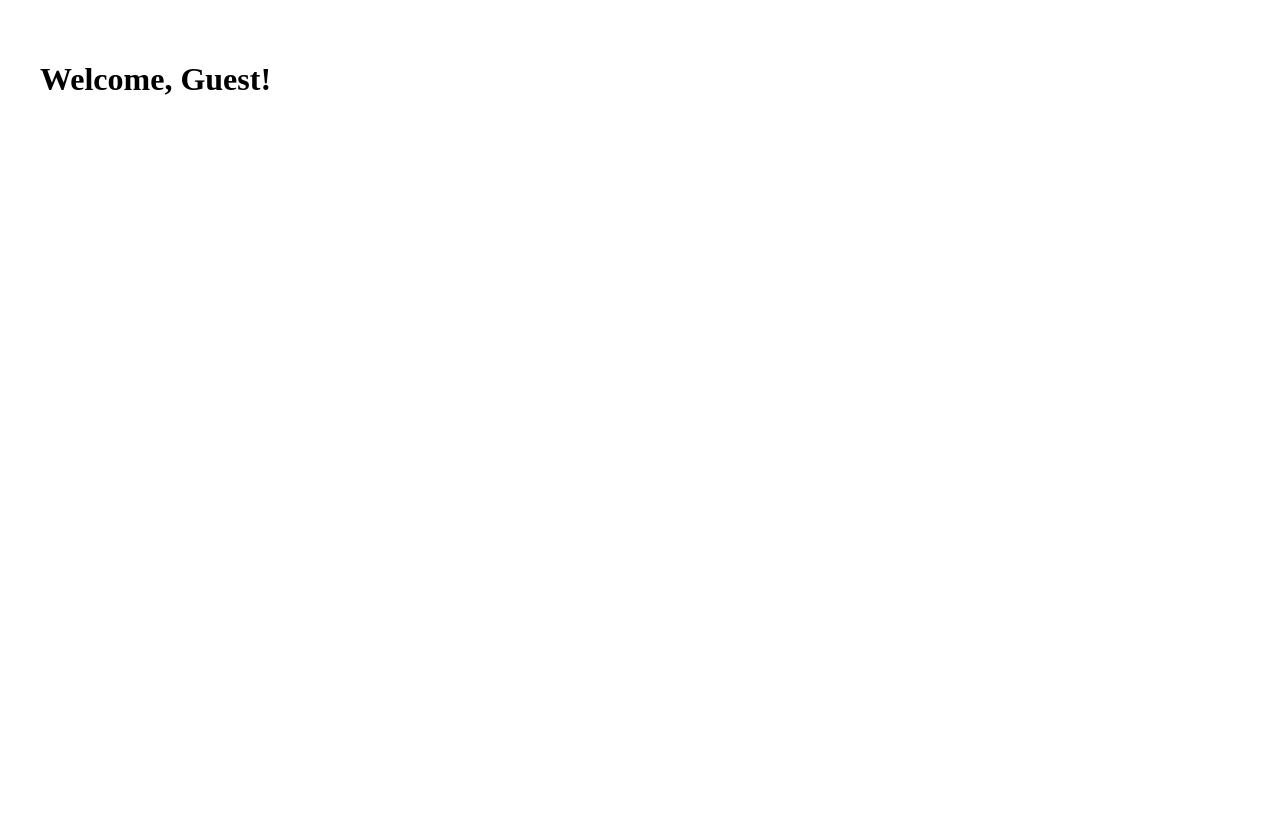
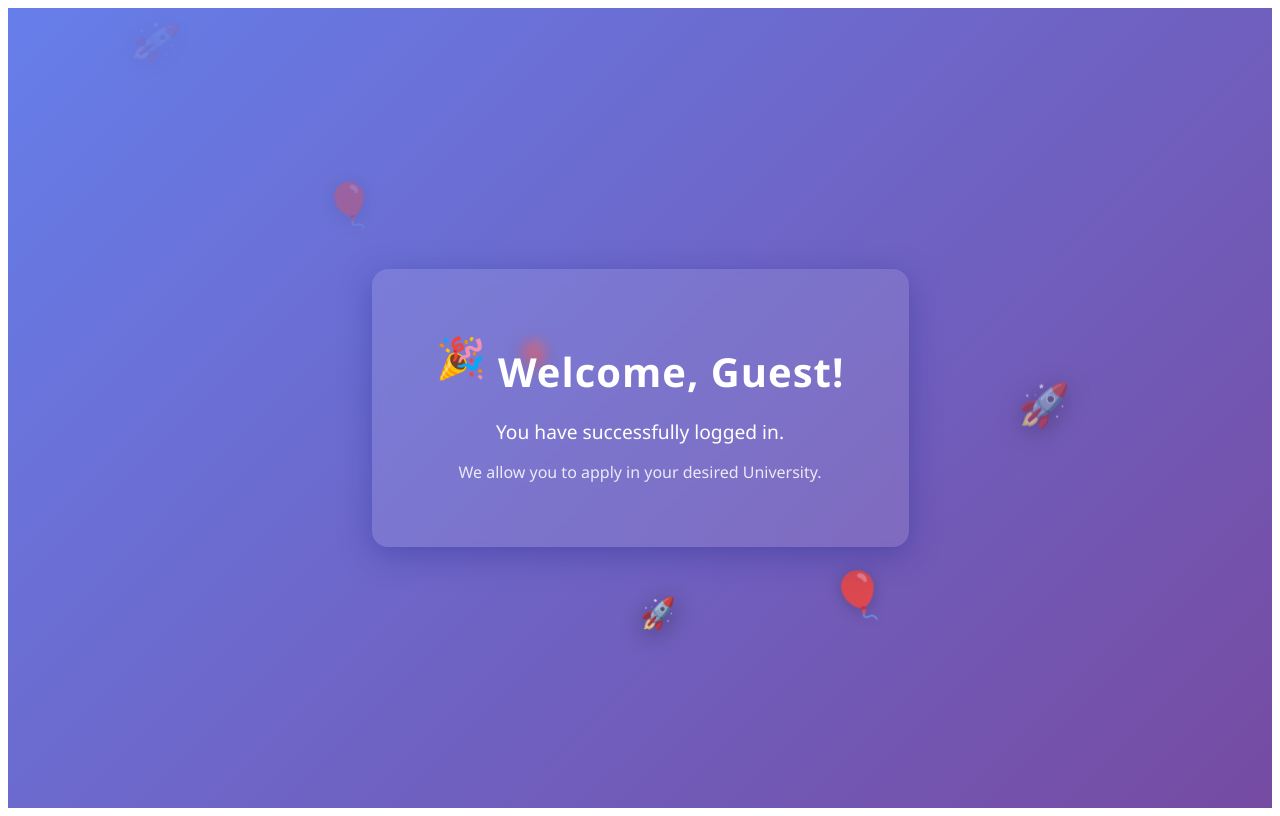
Before and after one commit to 25001502/my-vite-app, a React (Vite) app: page /welcome in a window 1280 px wide. Built offline with nearby package versions, Linux system fonts and the light colour scheme; no server answers.

Commit message:
commit 7

```diff
--- a/src/context/AuthContext.jsx
+++ b/src/context/AuthContext.jsx
@@ -1,5 +1,5 @@
 import { createContext, useContext, useEffect, useState } from 'react';
-import { auth } from '../firebase'; // make sure this path is correct
+import { auth } from '../firebase';
 import { onAuthStateChanged } from 'firebase/auth';
 
 const AuthContext = createContext();
--- a/src/pages/Welcome.jsx
+++ b/src/pages/Welcome.jsx
@@ -3,9 +3,147 @@ import { useAuth } from '../context/AuthContext';
 export default function Welcome() {
   const { user } = useAuth();
 
+  // Animated background rockets and balloons
   return (
-    <div style={{ padding: '2rem' }}>
-      <h1>Welcome, {user?.displayName || user?.email || 'Guest'}!</h1>
+    <div
+      style={{
+        minHeight: '100vh',
+        background: 'linear-gradient(135deg, #667eea 0%, #764ba2 100%)',
+        display: 'flex',
+        flexDirection: 'column',
+        alignItems: 'center',
+        justifyContent: 'center',
+        color: '#fff',
+        fontFamily: 'Segoe UI, sans-serif',
+        position: 'relative',
+        overflow: 'hidden',
+      }}
+    >
+      <style>
+        {`
+          @keyframes fadeInUp {
+            0% {
+              opacity: 0;
+              transform: translateY(40px) scale(0.95);
+            }
+            100% {
+              opacity: 1;
+              transform: translateY(0) scale(1);
+            }
+          }
+          .welcome-animate {
+            animation: fadeInUp 1s cubic-bezier(0.23, 1, 0.32, 1);
+          }
+          .emoji-bounce {
+            display: inline-block;
+            animation: bounce 1.2s infinite alternate;
+          }
+          @keyframes bounce {
+            0% { transform: translateY(0);}
+            100% { transform: translateY(-18px);}
+          }
+          /* Animated rockets */
+          .rocket {
+            position: absolute;
+            font-size: 2.2rem;
+            left: 10%;
+            bottom: -60px;
+            animation: rocket-fly 6s linear infinite;
+            filter: drop-shadow(0 4px 12px #0008);
+          }
+          .rocket2 {
+            left: 80%;
+            font-size: 2.5rem;
+            animation-delay: 2s;
+            animation-duration: 7s;
+          }
+          .rocket3 {
+            left: 50%;
+            font-size: 1.8rem;
+            animation-delay: 4s;
+            animation-duration: 5.5s;
+          }
+          @keyframes rocket-fly {
+            0% {
+              transform: translateY(0) scale(1) rotate(-10deg);
+              opacity: 0.7;
+            }
+            10% {
+              opacity: 1;
+            }
+            100% {
+              transform: translateY(-110vh) scale(1.1) rotate(10deg);
+              opacity: 0;
+            }
+          }
+          /* Animated balloons */
+          .balloon {
+            position: absolute;
+            font-size: 2.5rem;
+            left: 25%;
+            bottom: -80px;
+            animation: balloon-float 8s linear infinite;
+            filter: drop-shadow(0 2px 8px #0004);
+          }
+          .balloon2 {
+            left: 65%;
+            font-size: 2.8rem;
+            animation-delay: 3s;
+            animation-duration: 9s;
+          }
+          .balloon3 {
+            left: 40%;
+            font-size: 2rem;
+            animation-delay: 1.5s;
+            animation-duration: 7.5s;
+          }
+          @keyframes balloon-float {
+            0% {
+              transform: translateY(0) scale(1) rotate(-6deg);
+              opacity: 0.8;
+            }
+            10% {
+              opacity: 1;
+            }
+            100% {
+              transform: translateY(-120vh) scale(1.05) rotate(6deg);
+              opacity: 0;
+            }
+          }
+        `}
+      </style>
+      {/* Animated Rockets */}
+      <span className="rocket" role="img" aria-label="rocket">🚀</span>
+      <span className="rocket rocket2" role="img" aria-label="rocket">🚀</span>
+      <span className="rocket rocket3" role="img" aria-label="rocket">🚀</span>
+      {/* Animated Balloons */}
+      <span className="balloon" role="img" aria-label="balloon">🎈</span>
+      <span className="balloon balloon2" role="img" aria-label="balloon">🎈</span>
+      <span className="balloon balloon3" role="img" aria-label="balloon">🎈</span>
+      <div
+        className="welcome-animate"
+        style={{
+          background: 'rgba(255,255,255,0.1)',
+          borderRadius: '16px',
+          boxShadow: '0 8px 32px 0 rgba(31, 38, 135, 0.37)',
+          backdropFilter: 'blur(6px)',
+          padding: '3rem 4rem',
+          textAlign: 'center',
+          position: 'relative',
+          zIndex: 1,
+        }}
+      >
+        <h1 style={{ fontSize: '2.5rem', marginBottom: '1rem', letterSpacing: '1px' }}>
+          <span className="emoji-bounce" role="img" aria-label="party">🎉</span>
+          &nbsp;Welcome, {user?.displayName || user?.email || 'Guest'}!
+        </h1>
+        <p style={{ fontSize: '1.2rem', marginBottom: '0.5rem' }}>
+          You have successfully logged in.
+        </p>
+        <p style={{ fontSize: '1rem', opacity: 0.85 }}>
+          We allow you to apply in your desired University.
+        </p>
+      </div>
     </div>
   );
 }
```
